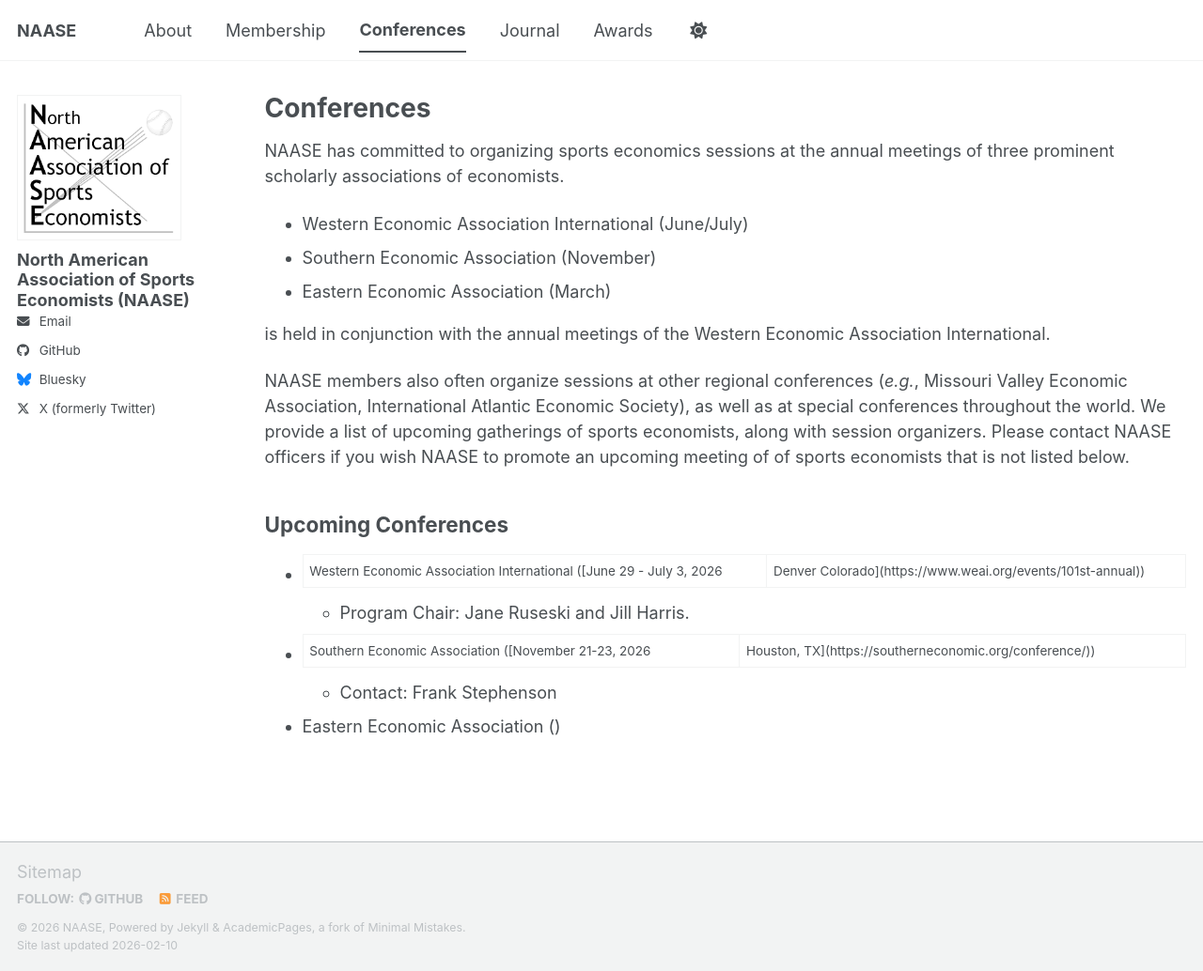
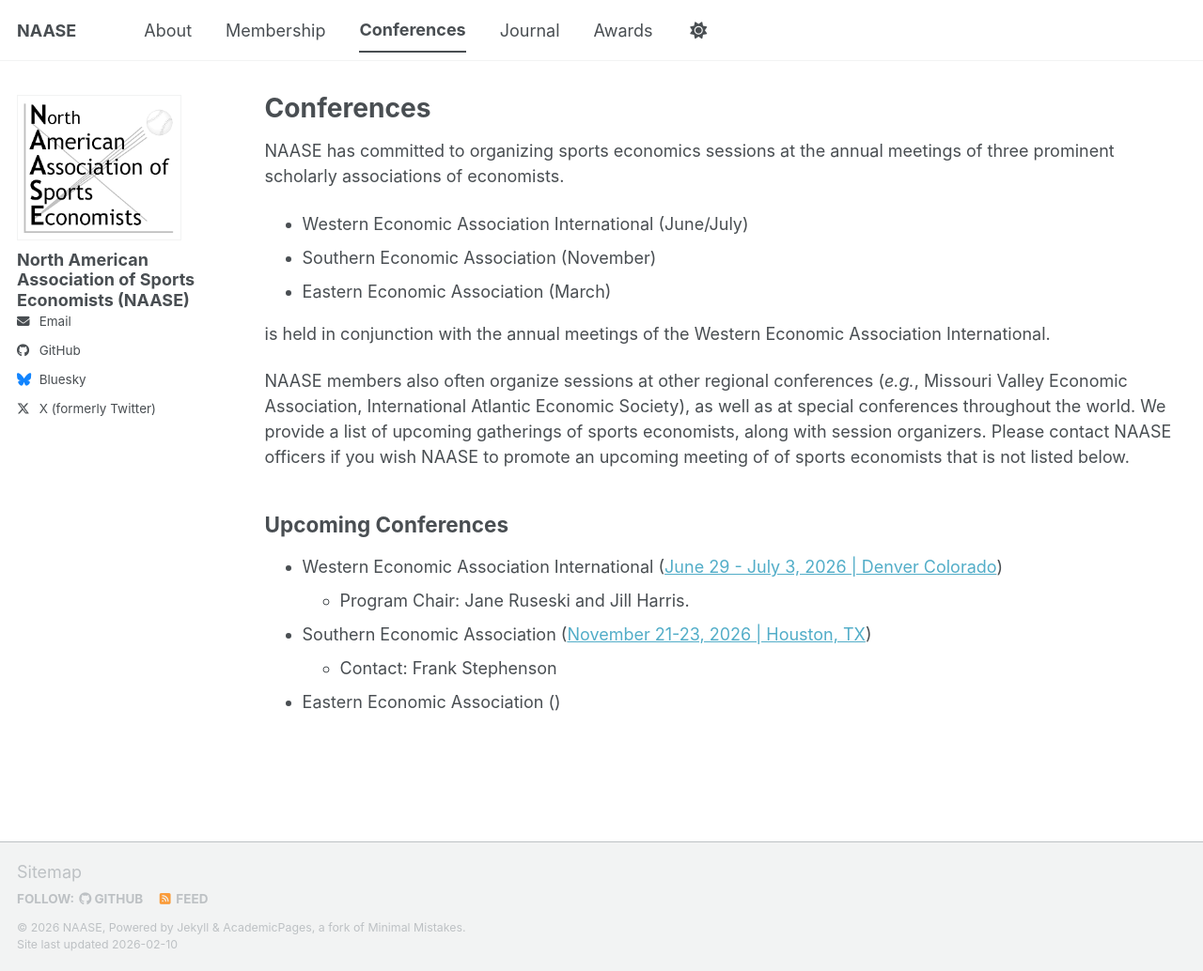
Before and after one commit to naaseweb/naaseweb.github.io, a Jekyll site: the page built from _pages/conferences.md, in a window 1280 px wide and 1034 px high. Shown: the whole window at 94% size. Built offline with Jekyll 4.4.1, drawn with Linux system fonts in a browser that asks for light colours; a script bundle is joined from its source files by our own code; library files that are not in the unit come from our copies.

Commit message:
Update conferences.md

```diff
--- a/_pages/conferences.md
+++ b/_pages/conferences.md
@@ -18,10 +18,10 @@
 
 ## Upcoming Conferences
 
-- Western Economic Association International ([June 29 - July 3, 2026 | Denver Colorado](https://www.weai.org/events/101st-annual))
+- Western Economic Association International ([June 29 - July 3, 2026 \| Denver Colorado](https://www.weai.org/events/101st-annual))
     - Program Chair: Jane Ruseski and Jill Harris.
 
-- Southern Economic Association ([November 21-23, 2026  |  Houston, TX](https://southerneconomic.org/conference/))
+- Southern Economic Association ([November 21-23, 2026  \|  Houston, TX](https://southerneconomic.org/conference/))
     - Contact: Frank Stephenson
 
 - Eastern Economic Association ()
```
